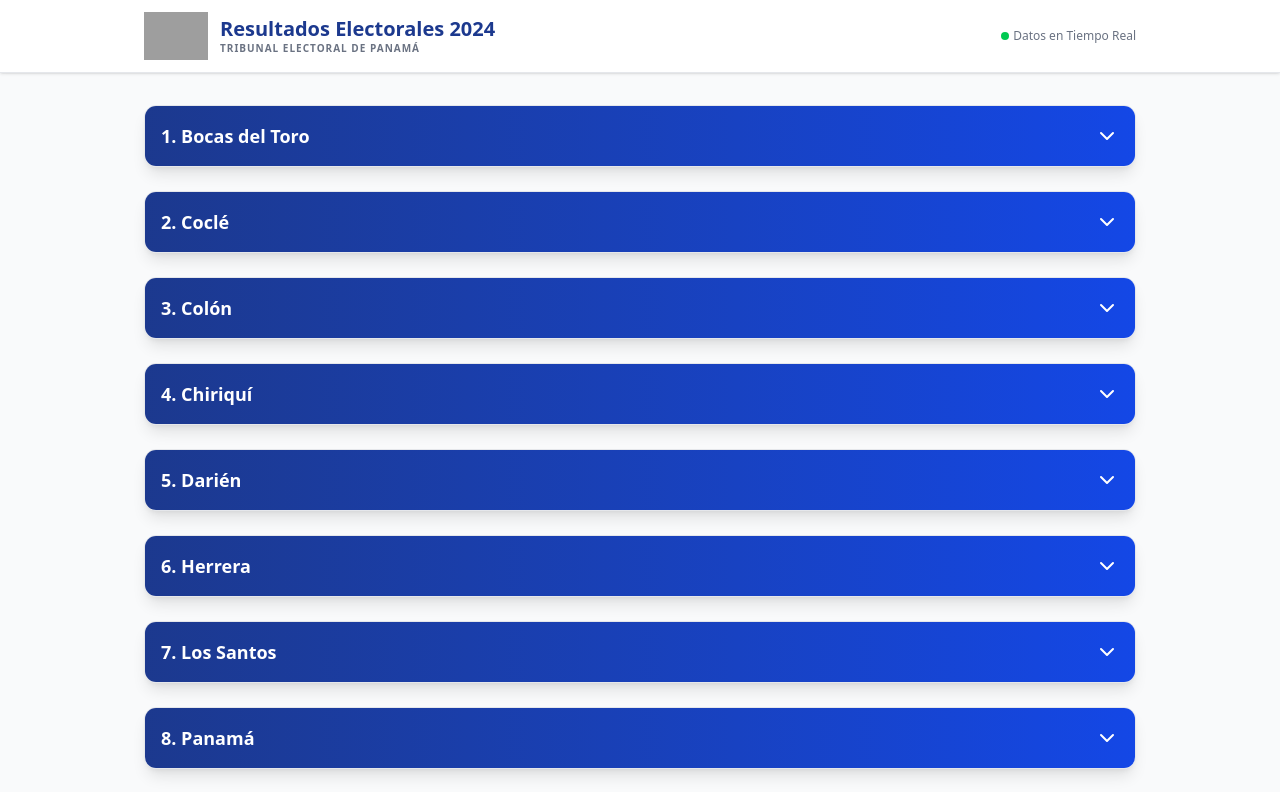
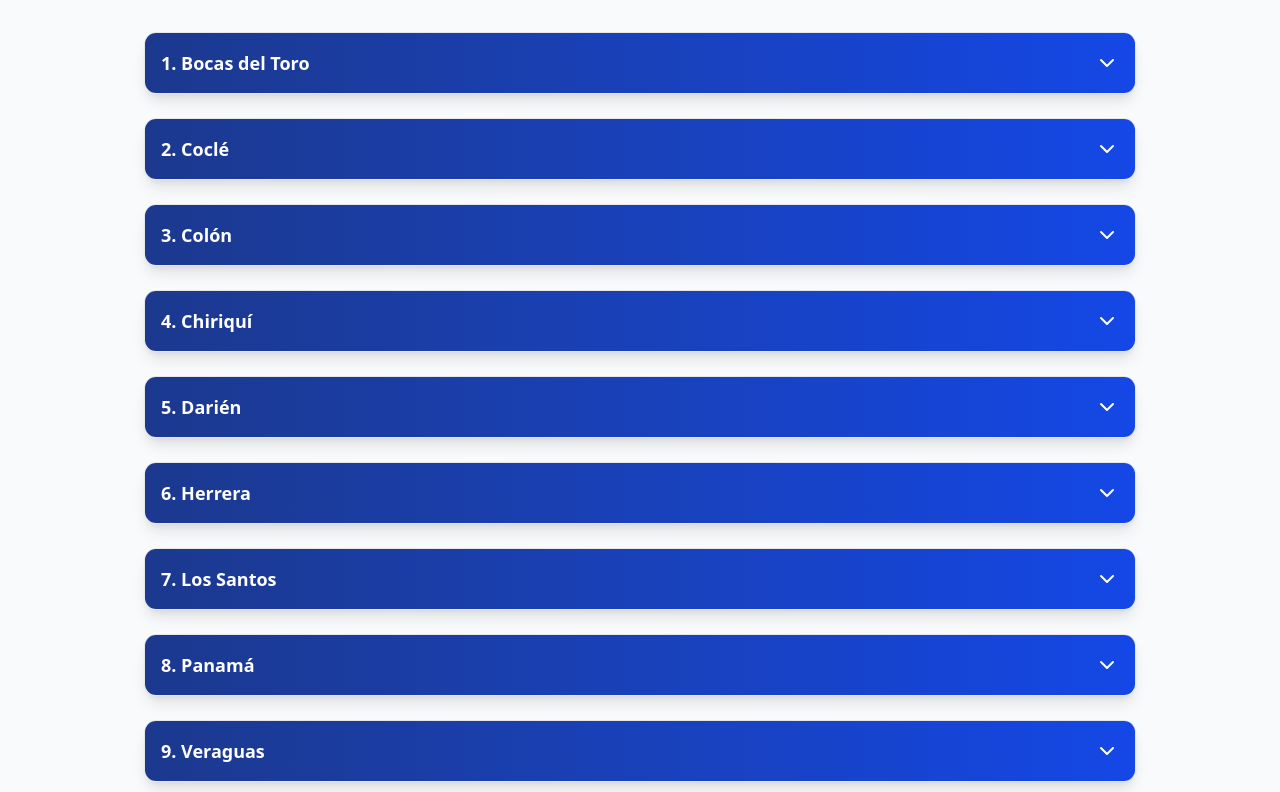
Before and after one commit to oavv03/VOTO-DE-PRESIDENTE-, a React (Vite) app: page / in a window 1280 px wide. Shown: the top 792 px of the page. Built offline with nearby package versions, Linux system fonts and the light colour scheme; grey boxes are pictures that could not be loaded.

Commit message:
feat: Remove static header from App component
The header contained static branding and real-time status information that is no longer relevant. Removing it simplifies the main application layout.

```diff
--- a/src/App.tsx
+++ b/src/App.tsx
@@ -269,29 +269,6 @@ export default function App() {
 
   return (
     <div className="min-h-screen bg-gray-50 pb-20">
-      <header className="bg-white border-b border-gray-200 sticky top-0 z-50 shadow-sm">
-        <div className="max-w-5xl mx-auto px-4 py-3 flex items-center justify-between">
-          <div className="flex items-center gap-3">
-            <img
-              src="https://plagel2024.com/wp-content/uploads/2023/02/logo-plagel-2022.webp"
-              alt="Logo Plagel"
-              className="h-12 w-auto"
-              referrerPolicy="no-referrer"
-            />
-            <div>
-              <h1 className="text-xl font-bold text-blue-900 leading-tight">Resultados Electorales 2024</h1>
-              <p className="text-[10px] text-gray-500 uppercase tracking-widest font-semibold">Tribunal Electoral de Panamá</p>
-            </div>
-          </div>
-          <div className="hidden sm:flex items-center gap-4 text-xs font-medium text-gray-500">
-            <div className="flex items-center gap-1">
-              <div className="w-2 h-2 rounded-full bg-green-500 animate-pulse"></div>
-              <span>Datos en Tiempo Real</span>
-            </div>
-          </div>
-        </div>
-      </header>
-
       <main className="max-w-5xl mx-auto px-4 pt-8">
         {PROVINCE_ORDER.map((province, idx) => (
           data[province] && (
```
